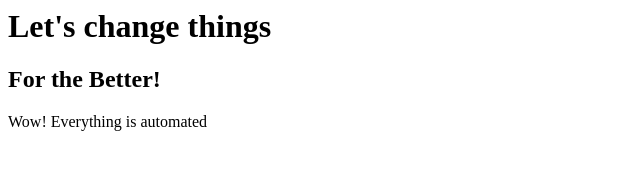
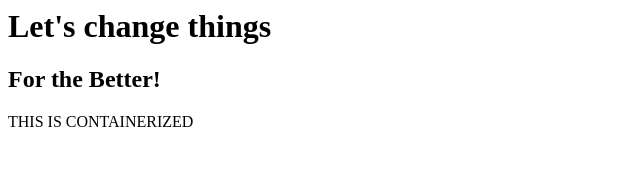
Before and after one commit to RockIshtaar/DemoRepo, a plain HTML site: page index.html in a window 1280 px wide. Shown: the full height of the page, 0-640 px from the left. Drawn offline with Linux system fonts and the light colour scheme.

Commit message:
Containd inex.html
Containd inex.html

```diff
--- a/index.html
+++ b/index.html
@@ -2,6 +2,6 @@
   <h1> Let's change things</h1>
   <h2> For the Better! </h2>
 <body>
-Wow! Everything is automated
+THIS IS CONTAINERIZED
 </body>
 </html>
```
